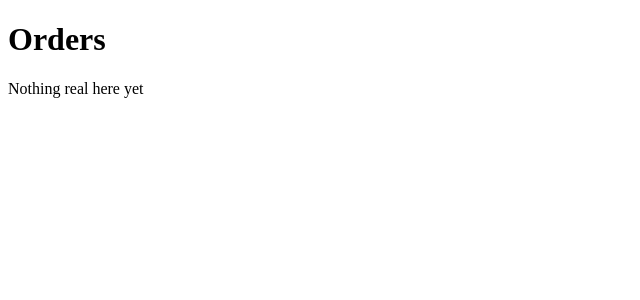
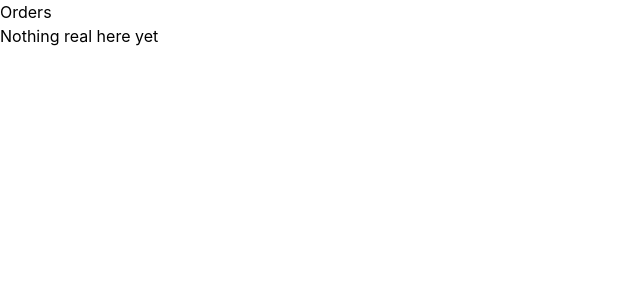
Before and after one commit to aparajitwork/orders, a React (Vite) app in the folder app/: page / in a window 1280 px wide. Shown: the top 300 px of the page, without its empty margins (0-640 px from the left). Built offline with nearby package versions, Linux system fonts and the light colour scheme.

Commit message:
feat:tailwind integrated

```diff
--- a/app/package.json
+++ b/app/package.json
@@ -13,9 +13,11 @@
     "react-dom": "^19.2.8"
   },
   "devDependencies": {
+    "@tailwindcss/vite": "^4.3.3",
     "@types/react": "^19.2.18",
     "@types/react-dom": "^19.2.7",
     "@vitejs/plugin-react": "^6.1.1",
+    "tailwindcss": "^4.3.3",
     "typescript": "^7.0.2",
     "vite": "^8.2.2"
   }
--- /dev/null
+++ b/app/src/index.css
@@ -0,0 +1,27 @@
+@import "tailwindcss";
+
+:root {
+  --raw-surface: #fff;
+  --raw-ink: #1c231f;
+  --raw-ink-muted: #5c655e;
+  --raw-line: #d8ded9;
+  --raw-accent: #2f5d42;
+  --raw-accent-ink: #fff;
+}
+
+[data-theme='dark'] {
+  --raw-surface: #14181a;
+  --raw-ink: #e7ece8;
+  --raw-ink-muted: #9aa39c;
+  --raw-line: #2a312c;
+  --raw-accent: #6fae87;
+}
+
+@theme {
+  --color-surface: var(--raw-surface);
+  --color-ink: var(--raw-ink);
+  --color-ink-muted: var(--raw-ink-muted);
+  --color-line: var(--raw-line);
+  --color-accent: var(--raw-accent);
+  --color-accent-ink: var(--raw-accent-ink);
+}
--- a/app/src/main.tsx
+++ b/app/src/main.tsx
@@ -1,6 +1,7 @@
 import { StrictMode } from "react";
 import { createRoot } from "react-dom/client";
 import App from "./App";
+import './index.css';
 
 const rootElement = document.getElementById('root');
 if (!rootElement) {
--- a/app/vite.config.ts
+++ b/app/vite.config.ts
@@ -1,8 +1,9 @@
 import { defineConfig } from 'vite';
 import react from "@vitejs/plugin-react";
+import tailwindcss from "@tailwindcss/vite";
 
 export default defineConfig({
-  plugins: [react()],
+  plugins: [react(), tailwindcss()],
   server: {
     port: 5174
   }
```
Also changed, not shown: 1 other file (tests, documents, lock files or other folders).
